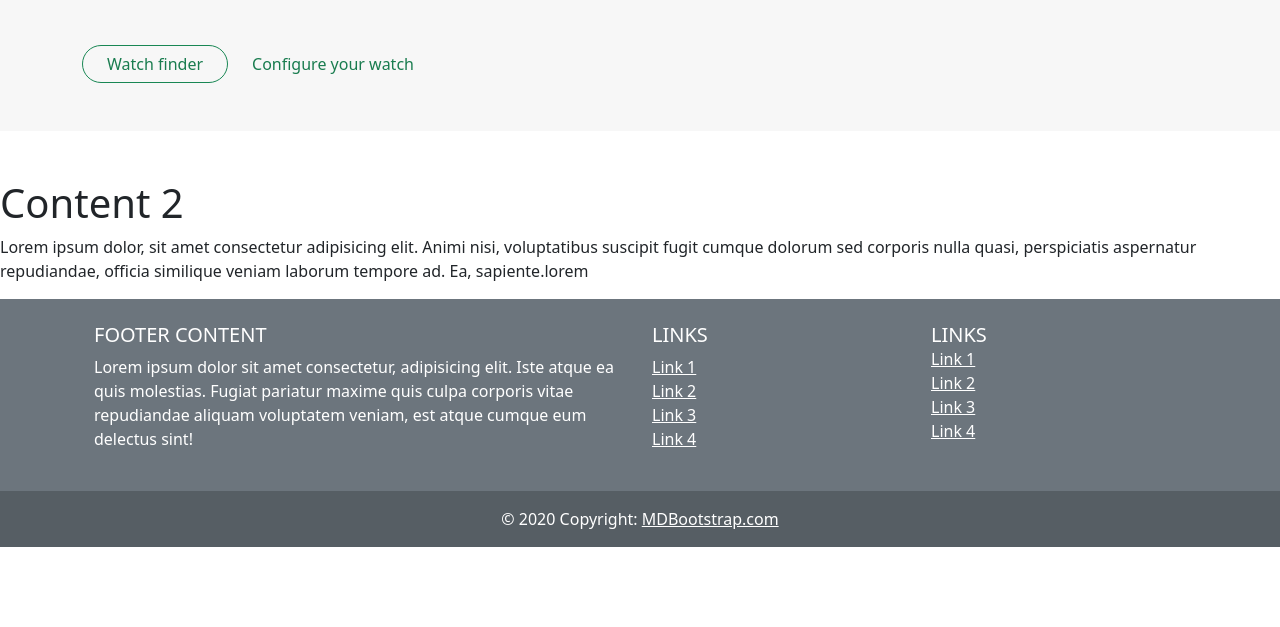
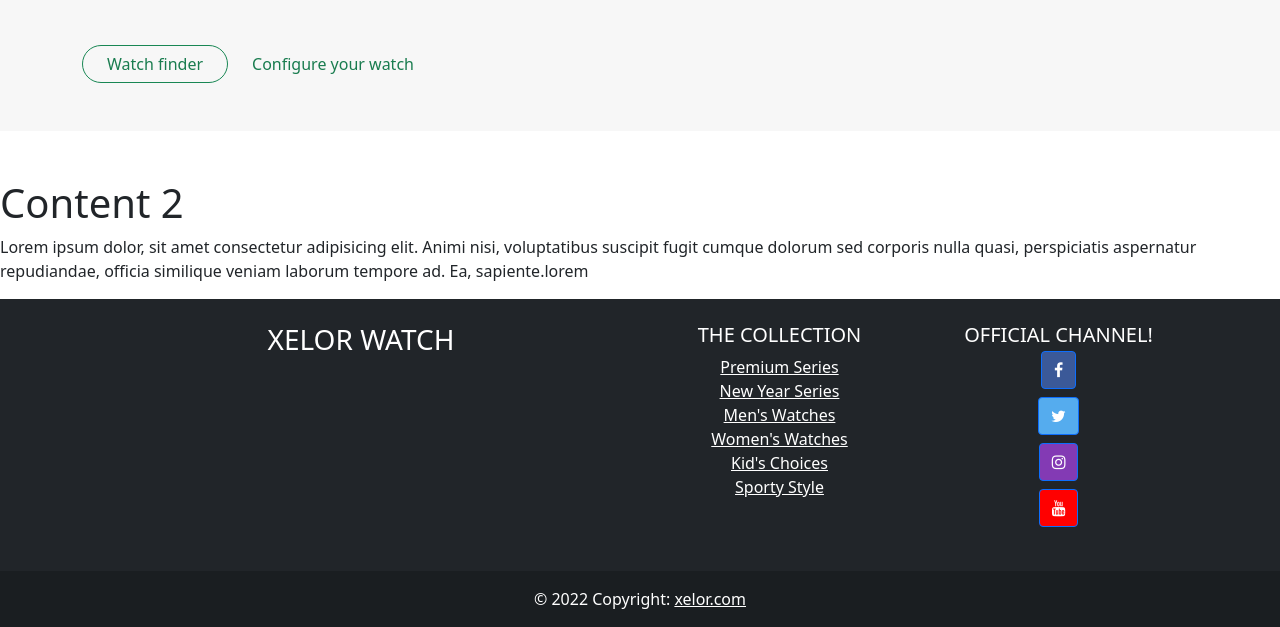
Before and after one commit to espadaking979/espadaking979.github.io, a plain HTML site: page index.html in a window 1280 px wide. Shown: the part 1035-1662 px from the top of the page. Before the commit the page ends 1582 px from the top, so only its background shows below. Drawn offline with nearby package versions, Linux system fonts and the light colour scheme.

Commit message:
finishing footer, adding team profile page

```diff
--- a/index.html
+++ b/index.html
@@ -9,6 +9,9 @@
   <title>Xelor</title>
 
   <link rel="icon" type="image/x-icon" href="./image/favicon.ico">
+
+<!-- Add icon Library -->
+<link rel="stylesheet" href="https://cdnjs.cloudflare.com/ajax/libs/font-awesome/4.7.0/css/font-awesome.min.css">
 
   <!-- Bootstrap CSS -->
   <link href="https://cdn.jsdelivr.net/npm/bootstrap@5.1.3/dist/css/bootstrap.min.css" rel="stylesheet"
@@ -123,79 +126,99 @@
     </div>
     <!-- akhir konten jenis produk -->
   </main>
-  <footer>
-    <section class="">
-      <!-- Footer -->
-      <footer class="bg-secondary text-white text-center text-md-start">
+  <footer class="bg-dark text-center text-white">
     <!-- Grid container -->
     <div class="container p-4">
       <!--Grid row-->
       <div class="row">
         <!--Grid column-->
         <div class="col-lg-6 col-md-12 mb-4 mb-md-0">
-              <h5 class="text-uppercase">Footer Content</h5>
-
-              <p>Lorem ipsum dolor sit amet consectetur, adipisicing elit. Iste atque ea quis molestias. Fugiat pariatur
-                maxime quis culpa corporis vitae repudiandae aliquam voluptatem veniam, est atque cumque eum delectus
-                sint!</p>
+          <h3 class="text-uppercase">XELOR WATCH</h3>
         </div>
         <!--Grid column-->
 
-            <!--Grid column-->
+        <!--Watch Collection-->
         <div class="col-lg-3 col-md-6 mb-4 mb-md-0">
-              <h5 class="text-uppercase">Links</h5>
+          <h5 class="text-uppercase">The Collection</h5>
 
           <ul class="list-unstyled mb-0">
             <li>
-                  <a href="#!" class="text-white">Link 1</a>
+              <a href="#!" class="text-white">Premium Series</a>
             </li>
             <li>
-                  <a href="#!" class="text-white">Link 2</a>
+              <a href="#!" class="text-white">New Year Series</a>
             </li>
             <li>
-                  <a href="#!" class="text-white">Link 3</a>
+              <a href="#!" class="text-white">Men's Watches</a>
             </li>
             <li>
-                  <a href="#!" class="text-white">Link 4</a>
+              <a href="#!" class="text-white">Women's Watches</a>
+            </li>
+            <li>
+              <a href="#!" class="text-white">Kid's Choices</a>
+            </li>
+            <li>
+              <a href="#!" class="text-white">Sporty Style</a>
             </li>
           </ul>
         </div>
-            <!--Grid column-->
+        <!--Watch Collection-->
 
-            <!--Grid column-->
+        <!--Social Media-->
         <div class="col-lg-3 col-md-6 mb-4 mb-md-0">
-              <h5 class="text-uppercase mb-0">Links</h5>
+          <h5 class="text-uppercase mb-0">OFFICIAL CHANNEL!</h5>
 
           <ul class="list-unstyled">
             <li>
-                  <a href="#!" class="text-white">Link 1</a>
+              <a
+              class="btn btn-primary btn-floating m-1"
+              style="background-color: #3b5998;"
+              href="#!"
+              role="button"
+              ><i class="fa fa-facebook"></i
+            ></a>
             </li>
             <li>
-                  <a href="#!" class="text-white">Link 2</a>
+              <a
+              class="btn btn-primary btn-floating m-1"
+              style="background-color: #55acee;"
+              href="#!"
+              role="button"
+              ><i class="fa fa-twitter"></i
+            ></a>
             </li>
             <li>
-                  <a href="#!" class="text-white">Link 3</a>
+              <a
+              class="btn btn-primary btn-floating m-1"
+              style="background-color: #833ab4;"
+              href="#!"
+              role="button"
+              ><i class="fa fa-instagram"></i
+            ></a>
             </li>
             <li>
-                  <a href="#!" class="text-white">Link 4</a>
+              <a
+              class="btn btn-primary btn-floating m-1"
+              style="background-color: #ff0000;"
+              href="#!"
+              role="button"
+              ><i class="fa fa-youtube"></i
+            ></a>
             </li>
           </ul>
         </div>
-            <!--Grid column-->
+        <!--Social Media-->
       </div>
       <!--Grid row-->
     </div>
     <!-- Grid container -->
 
     <!-- Copyright -->
-        <div class="text-center p-3" style="background-color: rgba(0, 0, 0, 0.2)">
-          © 2020 Copyright:
-          <a class="text-white" href="https://mdbootstrap.com/">MDBootstrap.com</a>
+    <div class="text-center p-3" style="background-color: rgba(0, 0, 0, 0.2);">
+      © 2022 Copyright:
+      <a class="text-white" href=#>xelor.com</a>
     </div>
     <!-- Copyright -->
-      </footer>
-      <!-- Footer -->
-    </section>
   </footer>
 
   <script src="https://cdn.jsdelivr.net/npm/bootstrap@5.1.3/dist/js/bootstrap.bundle.min.js"
```
Also changed, not shown: team-profile.html (added), 1 other file. Lines whose indentation alone changed are shown as unchanged.
